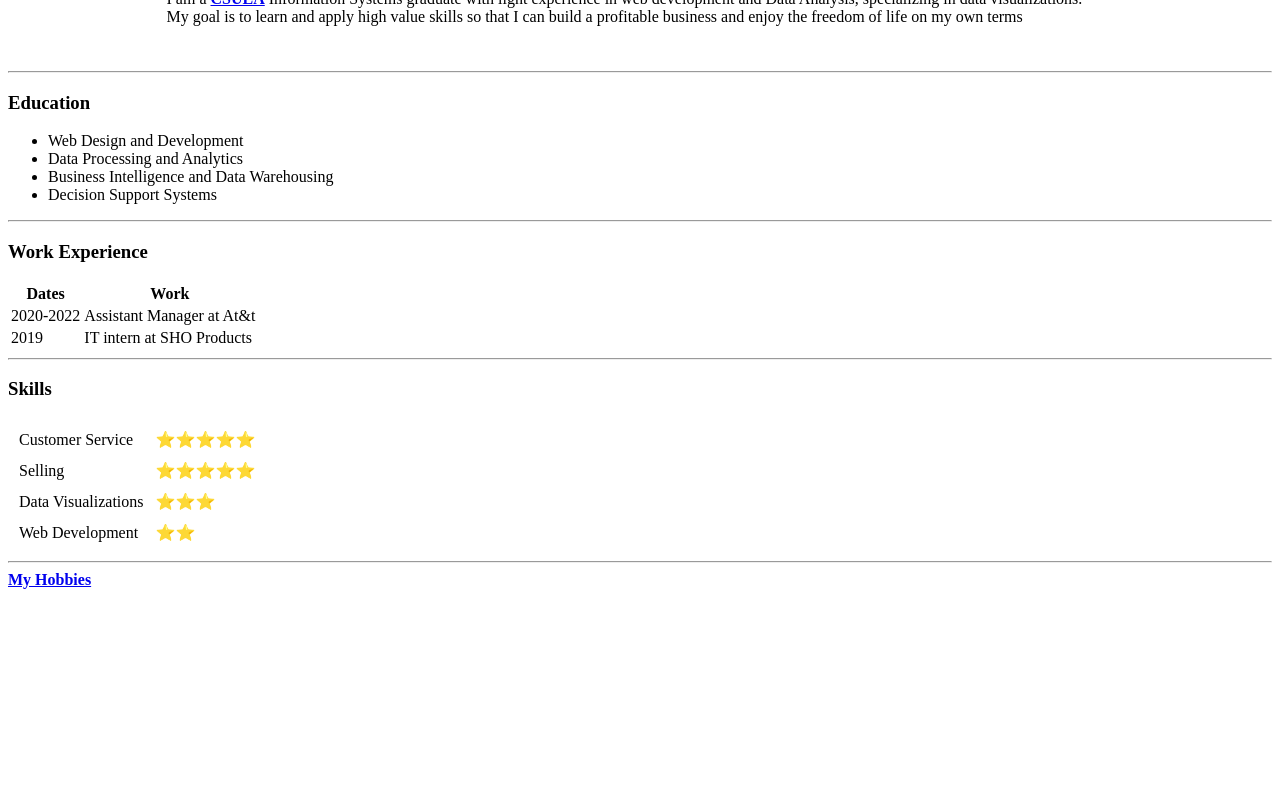
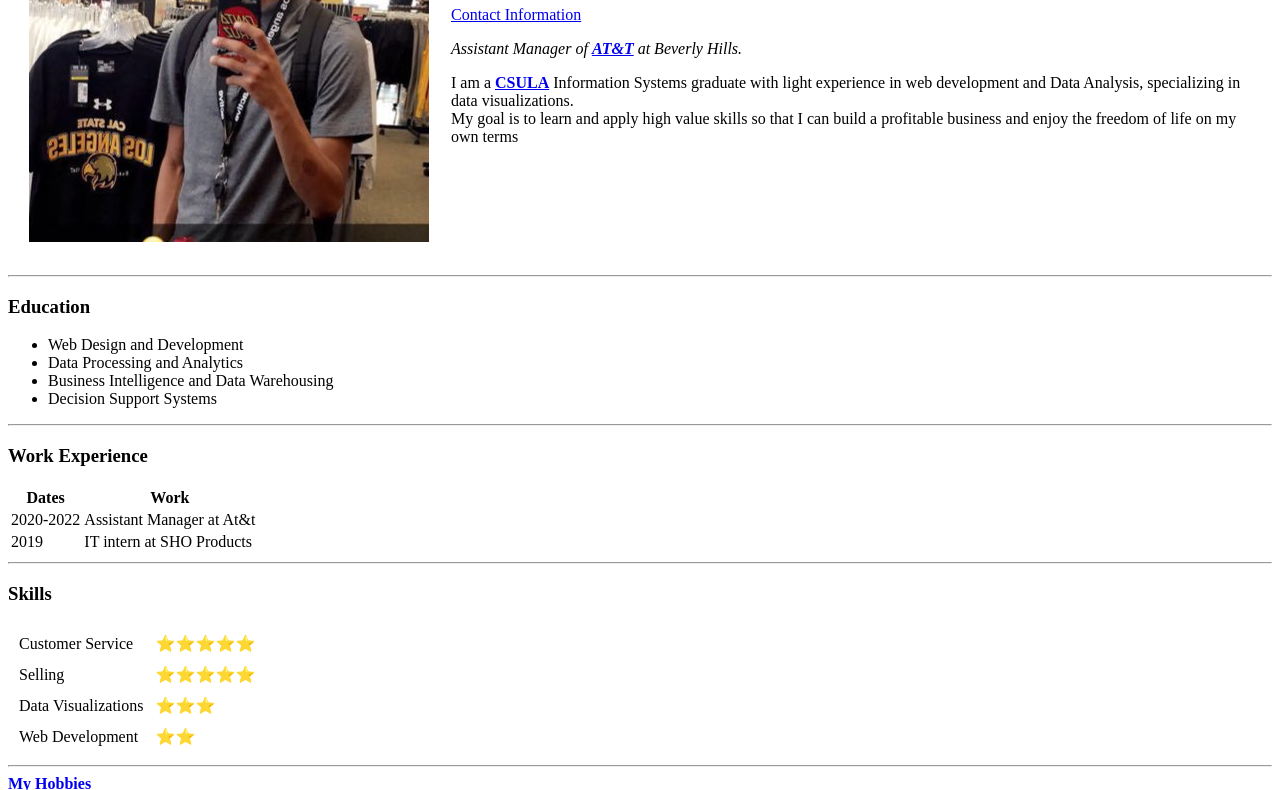
Before and after one commit to juliom12/CV, a plain HTML site: page index.html in a window 1280 px wide. Shown: the part 187-977 px from the top of the page. Before the commit the page ends 800 px from the top, so only its background shows below. Drawn offline with Linux system fonts and the light colour scheme.

Commit message:
change relative position of image file

```diff
--- a/index.html
+++ b/index.html
@@ -8,7 +8,7 @@
   <body>
     <table cellspacing="20">
         <tr>
-            <td><img src="julio.png" alt="julio profile pic"></td>
+            <td><img src="images/julio.png" alt="julio profile pic"></td>
             <td><h1>Julio Montiel</h1>
                 <a href="contact.html">Contact Information</a>
                   <p><em>Assistant Manager of <strong><a href="https://www.mywirelessgroup.com/">AT&T</a></strong> at Beverly Hills.</strong> </em> </p>
```
